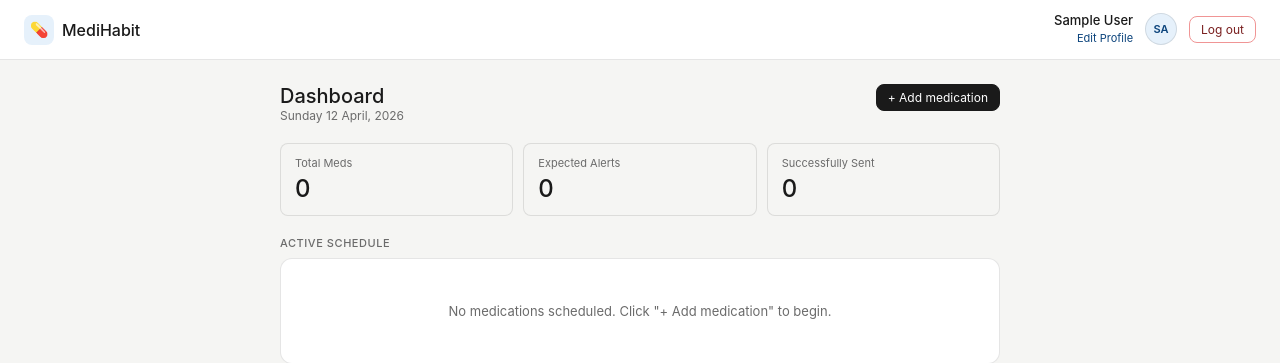
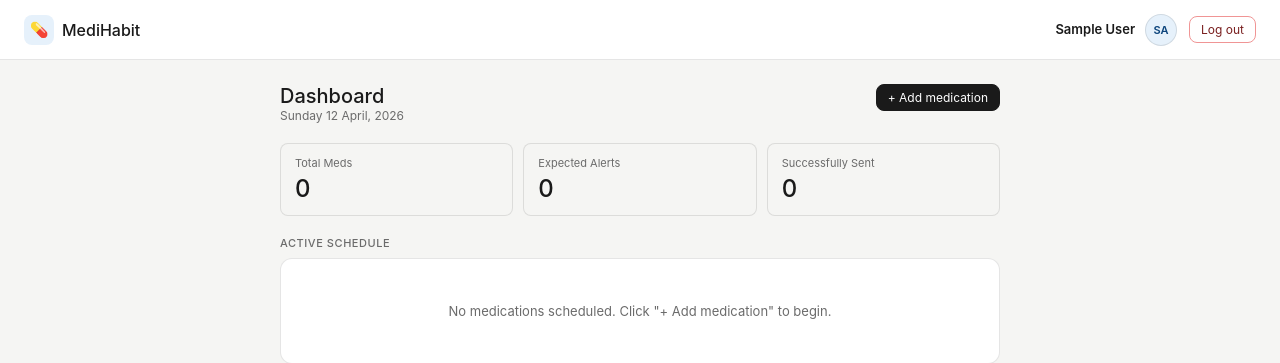
Before and after one commit to Chaitanya-Prakash-Donga/Medihabit-Reminder-System, a Flask app: page /dashboard in a window 1280 px wide. Shown: the top 363 px of the page. Run offline with Flask 3, Linux system fonts and the light colour scheme; the visitor is signed in with stand-in values (Sample User, id 1).

Commit message:
Update dashboard.html

```diff
--- a/templates/dashboard.html
+++ b/templates/dashboard.html
@@ -14,8 +14,13 @@
         .nav{background:var(--surface);border-bottom:1px solid var(--border);padding:0 24px;height:60px;display:flex;align-items:center;justify-content:space-between;position:sticky;top:0;z-index:10}
         .nav-logo{display:flex;align-items:center;gap:8px;font-size:16px;font-weight:500;text-decoration:none;color:var(--text)}
         .logo-icon{width:30px;height:30px;border-radius:8px;background:var(--info-bg);display:flex;align-items:center;justify-content:center;font-size:15px}
+
+        /* Updated Nav User Styles */
         .nav-user{display:flex;align-items:center;gap:12px}
+        .profile-link{display:flex;align-items:center;gap:10px;text-decoration:none;color:inherit;transition:opacity 0.2s}
+        .profile-link:hover{opacity:0.7}
         .avatar{width:32px;height:32px;border-radius:50%;background:var(--info-bg);display:flex;align-items:center;justify-content:center;font-size:11px;font-weight:600;color:var(--info);border:1px solid var(--border)}
+
         .page{max-width:760px;margin:0 auto;padding:1.5rem 1.25rem}
         .page-header{display:flex;justify-content:space-between;align-items:flex-start;margin-bottom:1.25rem}
         .stat-grid{display:grid;grid-template-columns:repeat(3,1fr);gap:10px;margin-bottom:1.25rem}
@@ -69,11 +74,12 @@
         MediHabit
     </a>
     <div class="nav-user">
-        <div style="text-align: right; line-height: 1.2">
-            <div style="font-size: 13px; font-weight: 500;">{{ session.get('user_name', 'User') }}</div>
-            <a href="{{ url_for('edit_profile') }}" style="font-size: 11px; color: var(--info); text-decoration: none;">Edit Profile</a>
-        </div>
-        <div class="avatar">{{ session['user_name'][:2].upper() if session.get('user_name') else '??' }}</div>
+        <a href="{{ url_for('edit_profile') }}" class="profile-link">
+            <div style="text-align: right; line-height: 1.2">
+                <div style="font-size: 13px; font-weight: 600;">{{ session.get('user_name', 'User') }}</div>
+            </div>
+            <div class="avatar">{{ session['user_name'][:2].upper() if session.get('user_name') else '??' }}</div>
+        </a>
         <a href="/logout" class="btn btn-sm btn-danger">Log out</a>
     </div>
 </nav>
```
